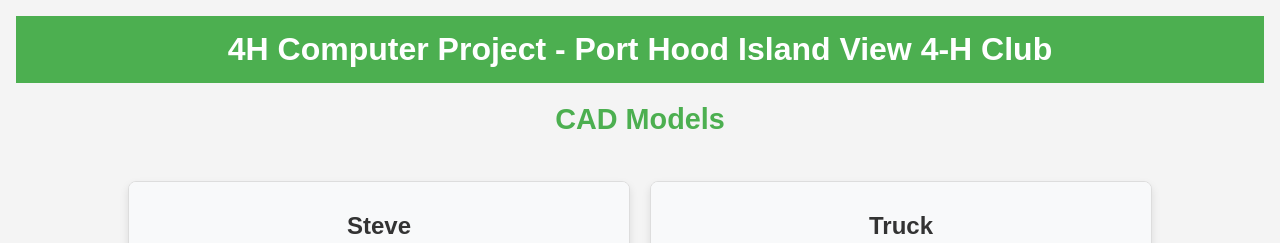
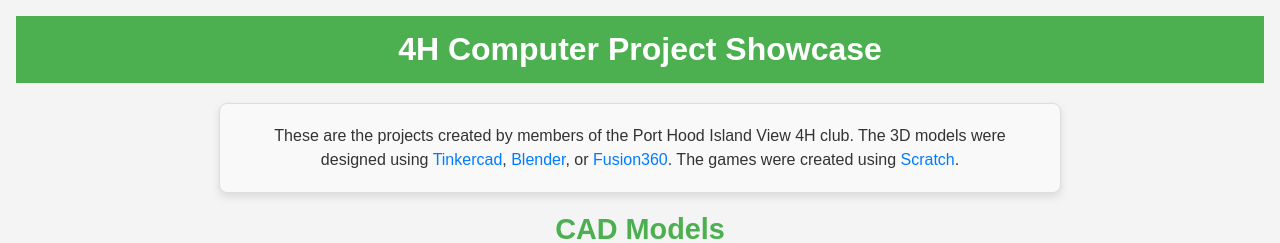
Before and after one commit to therockhopper/4H-Computer-Project-Demo-Site, a React (Vite) app: page / in a window 1280 px wide. Shown: the top 243 px of the page. Built offline with nearby package versions, Linux system fonts and the light colour scheme.

Commit message:
add QR code

```diff
--- a/src/App.css
+++ b/src/App.css
@@ -261,3 +261,67 @@ h1 {
 .refresh-button:focus {
   outline: none;
 }
+
+
+.qr-code-section {
+  text-align: center;
+
+  margin-top: 20px;
+}
+
+.qr-code-image {
+  width: 150px; /* Adjust the size as needed */
+  height: auto;
+}
+
+.qr-code-description {
+  margin-top: 10px;
+  font-size: 24px;
+  margin-bottom: 50px;
+}
+
+.project-description {
+  margin-top: 20px;
+  font-size: 16px;
+
+  text-align: center;
+}
+
+.project-description a {
+  color: #007bff; /* Link color */
+  text-decoration: none;
+}
+
+
+.project-description a:hover {
+  text-decoration: underline;
+}
+
+.description-card {
+
+  background-color: #f9f9f9;
+  border: 1px solid #ddd;
+  border-radius: 8px;
+
+  padding: 20px;
+  margin: 20px auto;
+  max-width: 800px;
+  box-shadow: 0 4px 8px rgba(0, 0, 0, 0.1);
+  text-align: center;
+}
+
+.description-card p {
+  margin: 0;
+  font-size: 16px;
+  line-height: 1.5;
+}
+
+
+.description-card a {
+  color: #007bff;
+  text-decoration: none;
+}
+
+.description-card a:hover {
+  text-decoration: underline;
+}
--- a/src/App.jsx
+++ b/src/App.jsx
@@ -70,8 +70,22 @@ function App() {
   return (
     <div>
       <header>
-        <h1>4H Computer Project - Port Hood Island View 4-H Club</h1>
+        <h1>4H Computer Project Showcase</h1>
       </header>
+      {/* Description Card Section */}
+      <div className="description-card">
+        <p>
+          These are the projects created by members of the Port Hood Island View 4H club. The 3D models were designed using
+          <a href="https://www.tinkercad.com" target="_blank" rel="noopener noreferrer"> Tinkercad</a>,
+
+          <a href="https://www.blender.org" target="_blank" rel="noopener noreferrer"> Blender</a>, or
+          <a href="https://www.autodesk.com/products/fusion-360" target="_blank" rel="noopener noreferrer"> Fusion360</a>.
+          The games were created using
+          <a href="https://scratch.mit.edu" target="_blank" rel="noopener noreferrer"> Scratch</a>.
+
+        </p>
+      </div>
+
 
       {/* Section for CAD Models */}
       <h2 className="section-title">CAD Models</h2>
@@ -98,6 +112,15 @@ function App() {
           />
         ))}
       </div>
+
+      <div className="qr-code-section">
+        <img src='/qr.png' alt="QR Code" className="qr-code" />
+        <p className="qr-code-description">
+          You can view this website on your phone by scanning the QR code.
+          If any of the 3D models or Scratch Games don't load here, they might load better on your phone.
+        </p>
+      </div>
+
       <button className="refresh-button" onClick={() => window.location.reload()}>
         Reset
       </button>
```
Also changed, not shown: public/qr.png (added).
